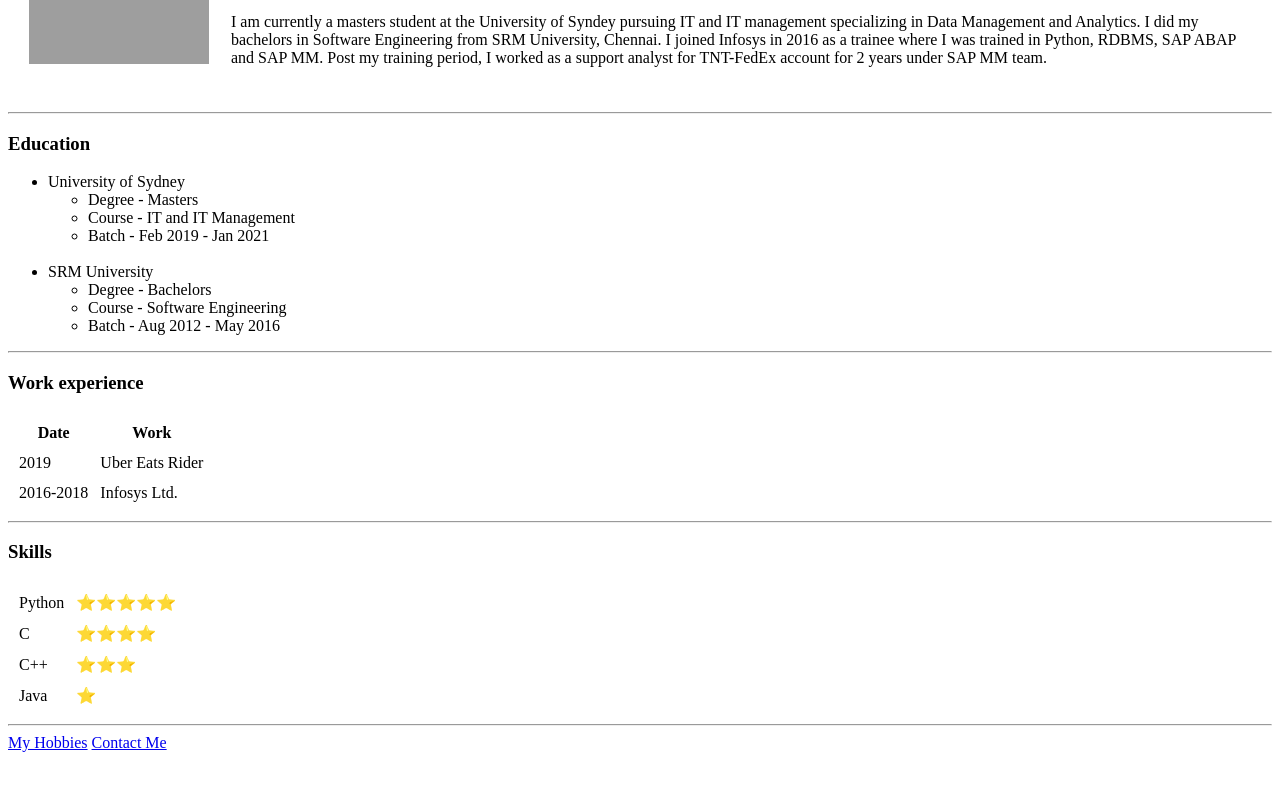
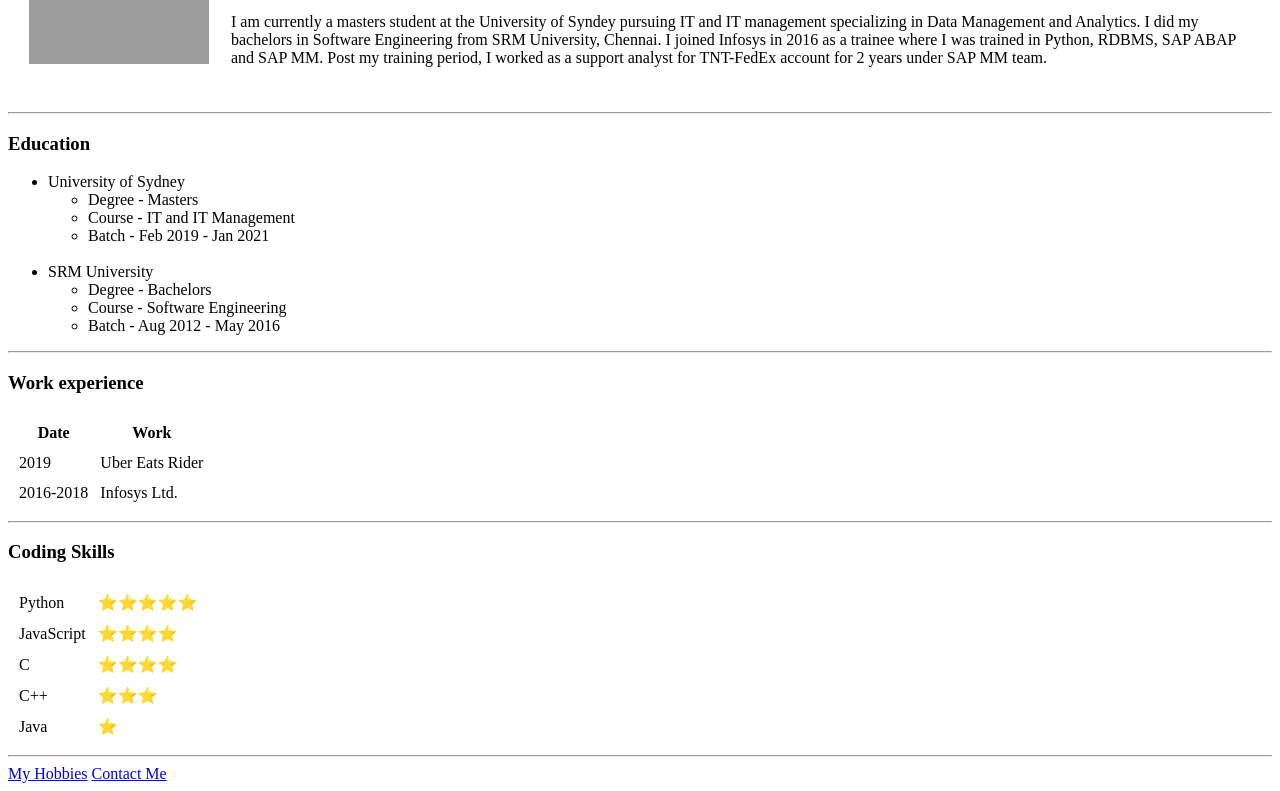
Before and after one commit to m10hit/cv, a plain HTML site: page index.html in a window 1280 px wide. Shown: the part 130-921 px from the top of the page. Before the commit the page ends 890 px from the top, so only its background shows below. Drawn offline with Linux system fonts and the light colour scheme; grey boxes are pictures that could not be loaded.

Commit message:
Update Skills

```diff
--- a/index.html
+++ b/index.html
@@ -59,11 +59,15 @@
     </tbody>
   </table>
   <hr>
-  <h3>Skills</h3>
+  <h3>Coding Skills</h3>
         <table cellspacing=10>
           <tr>
             <td>Python</td>
             <td>⭐⭐⭐⭐⭐</td>
+          </tr>
+          <tr>
+            <td>JavaScript</td>
+            <td>⭐⭐⭐⭐</td>
           </tr>
           <tr>
             <td>C</td>
```
